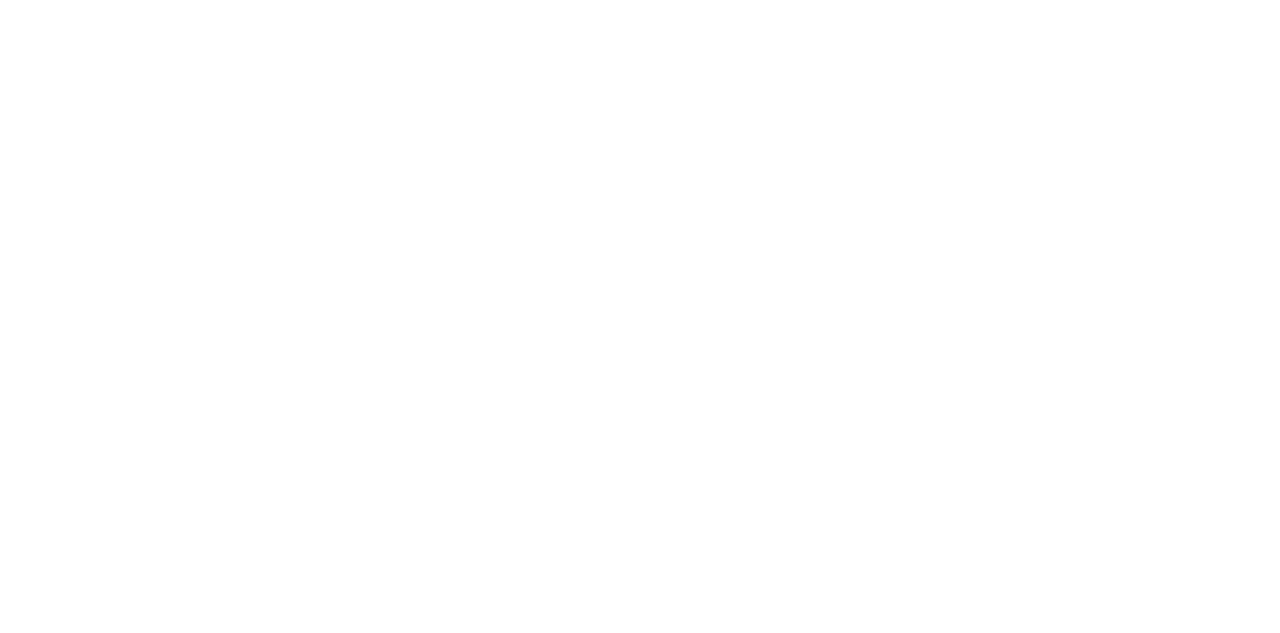
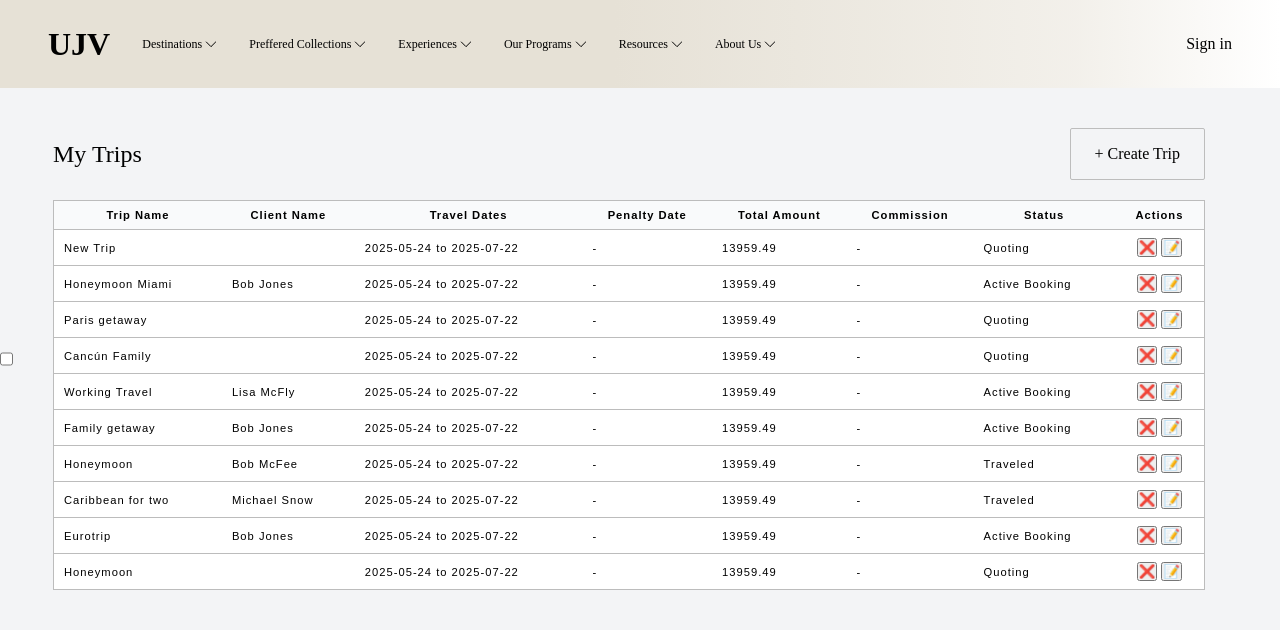
Before and after one commit to david-gm2/clase3-gm2dev, a plain HTML site: page index.html in a window 1280 px wide. Drawn offline with Linux system fonts and the light colour scheme; files that its build step writes are made by us from their sources.

Commit message:
index.html

```diff
--- a/index.html
+++ b/index.html
@@ -9,7 +9,104 @@
     <link rel='stylesheet' type='text/css' media='screen' href='main.css'>
 
     <link rel="stylesheet" href="./styles/index.css">
+    <link rel="stylesheet" href="./styles/header.css">
+    <link rel="stylesheet" href="./styles/main.css">
+    <link rel="stylesheet" href="./styles/table.css">
+    <link rel="stylesheet" href="./styles/modal.css">
+</head>
 
+<body>
+    <header>
+        <div class="rgt-container">
+            <h1 class="header-title">UJV</h1>
+            <nav>
+                <ul>
+                    <li>Destinations <img src="./public/icons/Icon.svg" alt=""></li>
+                    <li>Preffered Collections <img src="./public/icons/Icon.svg" alt=""></li>
+                    <li>Experiences <img src="./public/icons/Icon.svg" alt=""></li>
+                    <li>Our Programs <img src="./public/icons/Icon.svg" alt=""></li>
+                    <li>Resources <img src="./public/icons/Icon.svg" alt=""></li>
+                    <li>About Us <img src="./public/icons/Icon.svg" alt=""></li>
+                </ul>
+            </nav>
+        </div>
+        <div class="lft-container">Sign in</div>
+    </header>
+
+    <main>
+
+        <input type="checkbox" id="tripCreate" class="modal-toggle">
+        <!-- <input type="checkbox" id="tripEliminate" class="modal-toggle">
+        <input type="checkbox" id="tripEdit" class="modal-toggle"> -->
+
+        <section class="table-container">
+            <div class="table-top">
+                <h1>My Trips</h1>
+
+                <label for="tripCreate" class="btn-open">+ Create Trip</label>
+            </div>
+
+            <div class="table">
+                <table>
+                    <thead>
+                        <tr>
+                            <th>Trip Name</th>
+                            <th>Client Name</th>
+                            <th>Travel Dates</th>
+                            <th>Penalty Date</th>
+                            <th>Total Amount</th>
+                            <th>Commission</th>
+                            <th>Status</th>
+                            <th>Actions</th>
+                        </tr>
+                    </thead>
+                    <tbody id="tripsTableBody">
+
+                    </tbody>
+                </table>
+
+            </div>
+        </section>
+
+        <div class="modal">
+            <div class="modal-content">
+
+                <h2>Create a New Trip</h2>
+                <form id="tripForm">
+                    <label for="tripName">Trip name *</label>
+                    <input type="text" class="tripName" id="tripName" required>
+                    <div class="inputs-create">
+                        <label for="tripCreate" class="btn-cancel">Cancel</label>
+                        <button type="submit">Create</button>
+                    </div>
+                </form>
+            </div>
+        </div>
+
+        <!-- <div class="modal-edit">
+            <div class="modal-content">
+                <h2>Create a New Trip</h2>
+                <form id="tripForm">
+                    <input type="text" class="tripName" id="tripName" required>
+                    <div class="inputs-create">
+                        <label for="tripCreate" class="btn-cancel">Cancel</label>
+                        <button type="submit">Create</button>
+                    </div>
+                </form>
+            </div>
+        </div> -->
+
+    </main>
+
+
+    <script src="./src/validateTrip.js"></script>
+    <script src="./src/defaultTrip.js"></script>
+    <script src="./src/CRUDTrip.js"></script>
+    <script src="./src/renderTrips.js"></script>
+    <script src="./src/formHandler.js"></script>
+    <script src="./src/main.js"></script>
+    <main>
+    </main>
 </body>
 
 </html>
```
Also changed, not shown: atarCordones.txt (added).
